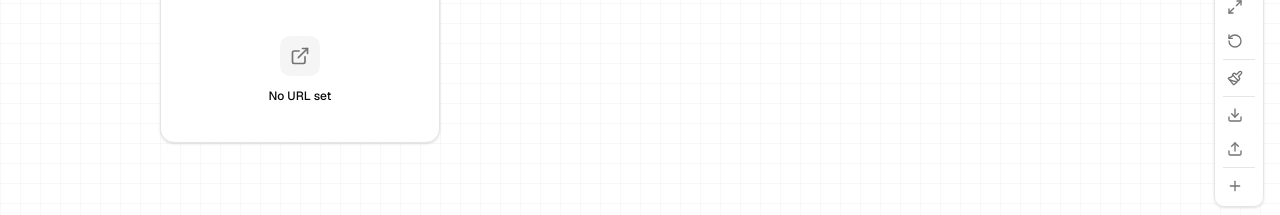
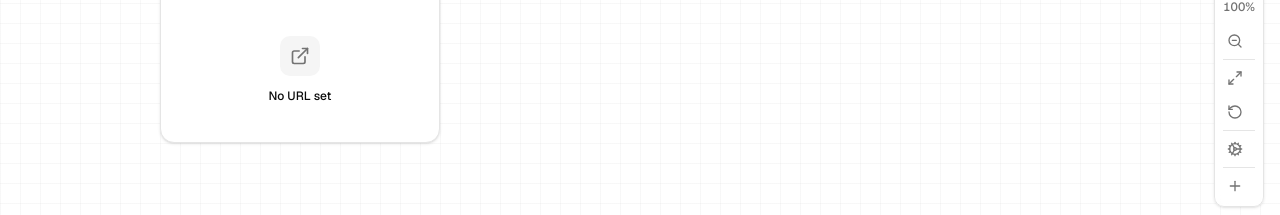
Before and after one commit to AhmedNasser1010/mind-space, a Next.js app: page /app in a window 1280 px wide. Shown: the part 537-752 px from the top of the page. Built offline with nearby package versions, Linux system fonts and the light colour scheme.

Commit message:
Move Export/Import buttons into Preferences menu

```diff
--- a/src/components/canvas/background-picker.tsx
+++ b/src/components/canvas/background-picker.tsx
@@ -1,7 +1,7 @@
 "use client"
 
 import * as Popover from "@radix-ui/react-popover"
-import { Check, Grid3x3, Circle, Ban, Square, EyeOff, CornerUpLeft, Grid } from "lucide-react"
+import { Check, Grid3x3, Circle, Ban, Square, EyeOff, CornerUpLeft, Grid, Download, Upload } from "lucide-react"
 import { cn } from "@/lib/utils"
 import { BACKGROUND_PRESETS } from "@/lib/backgrounds"
 import type { BackgroundPattern, CanvasBackground, ResizeHandleStyle } from "@/types"
@@ -27,6 +27,8 @@ interface BackgroundPickerProps {
   onResizeHandleStyleChange?: (style: ResizeHandleStyle) => void
   snapToGrid?: boolean
   onSnapToGridToggle?: () => void
+  onExport?: () => void
+  onImport?: () => void
   trigger: React.ReactNode
   side?: "top" | "right" | "bottom" | "left"
   align?: "start" | "center" | "end"
@@ -40,6 +42,8 @@ export function BackgroundPicker({
   onResizeHandleStyleChange,
   snapToGrid,
   onSnapToGridToggle,
+  onExport,
+  onImport,
   trigger,
   side = "top",
   align = "end",
@@ -169,6 +173,34 @@ export function BackgroundPicker({
             </>
           )}
 
+          {(onExport || onImport) && (
+            <>
+              <div className="h-px bg-border my-3" />
+              <div className="flex gap-2">
+                {onExport && (
+                  <button
+                    type="button"
+                    onClick={onExport}
+                    className="flex flex-1 items-center justify-center gap-1.5 rounded-md border border-input py-1.5 text-xs font-medium text-muted-foreground hover:bg-accent hover:text-accent-foreground transition-colors"
+                  >
+                    <Download className="size-3.5" />
+                    Export
+                  </button>
+                )}
+                {onImport && (
+                  <button
+                    type="button"
+                    onClick={onImport}
+                    className="flex flex-1 items-center justify-center gap-1.5 rounded-md border border-input py-1.5 text-xs font-medium text-muted-foreground hover:bg-accent hover:text-accent-foreground transition-colors"
+                  >
+                    <Upload className="size-3.5" />
+                    Import
+                  </button>
+                )}
+              </div>
+            </>
+          )}
+
           {onReset && (
             <button
               type="button"
--- a/src/components/canvas/zoom-controls.tsx
+++ b/src/components/canvas/zoom-controls.tsx
@@ -8,7 +8,7 @@ import { ThemeToggle } from "@/components/ui/theme-toggle"
 import { useConfirm } from "@/components/ui/confirm-dialog"
 import { toast } from "sonner"
 import { buildBackup, downloadBackup, parseBackup } from "@/lib/backup"
-import { ZoomIn, ZoomOut, RotateCcw, Maximize2, Paintbrush, Download, Upload } from "lucide-react"
+import { ZoomIn, ZoomOut, RotateCcw, Maximize2, Cog } from "lucide-react"
 import { AddWidgetButton } from "./add-widget-button"
 import { BackgroundPicker } from "./background-picker"
 
@@ -198,22 +198,15 @@ export const ZoomControls = memo(function ZoomControls() {
         onResizeHandleStyleChange={setResizeHandleStyle}
         snapToGrid={snapToGrid}
         onSnapToGridToggle={toggleSnapToGrid}
+        onExport={exportBackup}
+        onImport={triggerImport}
         trigger={
-          <IconButton label="Canvas background" size="md">
-            <Paintbrush className="h-4 w-4" />
+          <IconButton label="Preferences" size="md">
+            <Cog className="h-4 w-4" />
           </IconButton>
         }
       />
 
-      <div className="h-px bg-border mx-1" />
-
-      <IconButton label="Export backup" size="md" onClick={exportBackup}>
-        <Download className="h-4 w-4" />
-      </IconButton>
-
-      <IconButton label="Import backup" size="md" onClick={triggerImport}>
-        <Upload className="h-4 w-4" />
-      </IconButton>
       <input
         ref={fileInputRef}
         type="file"
```
